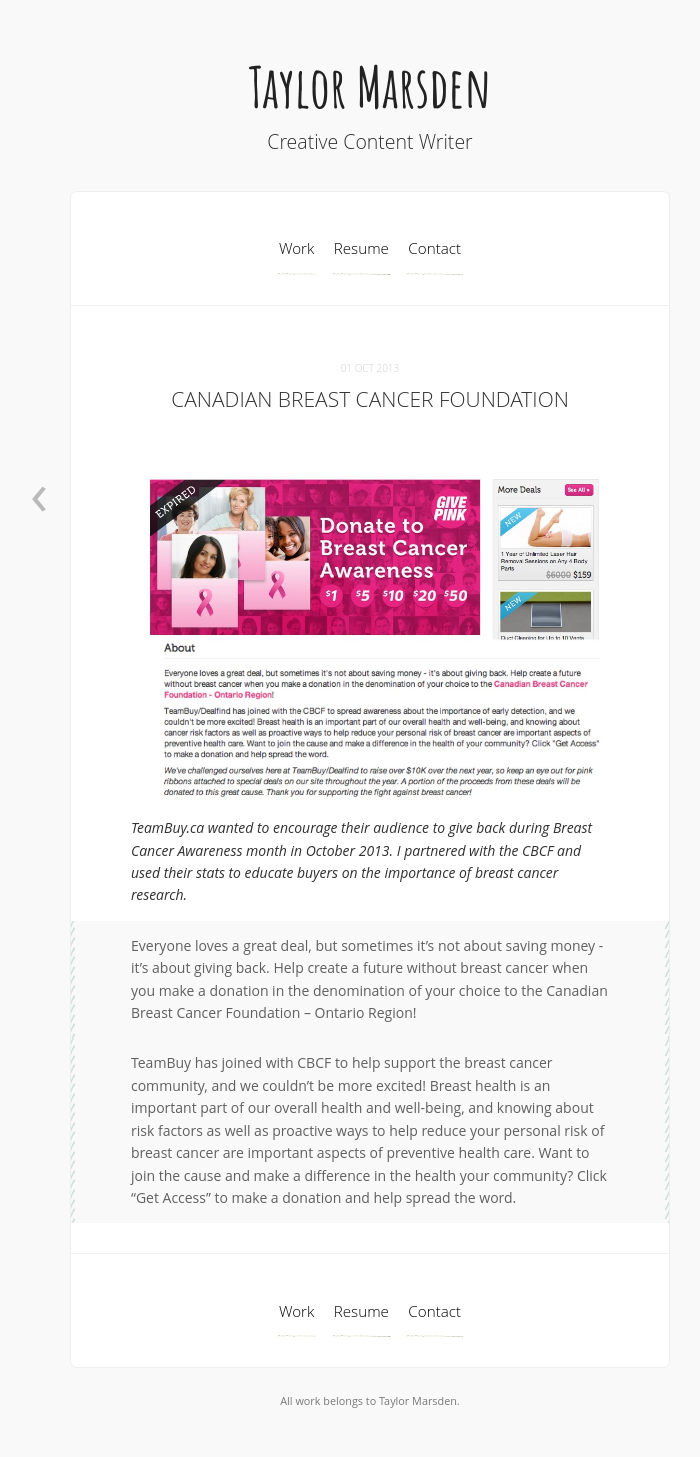
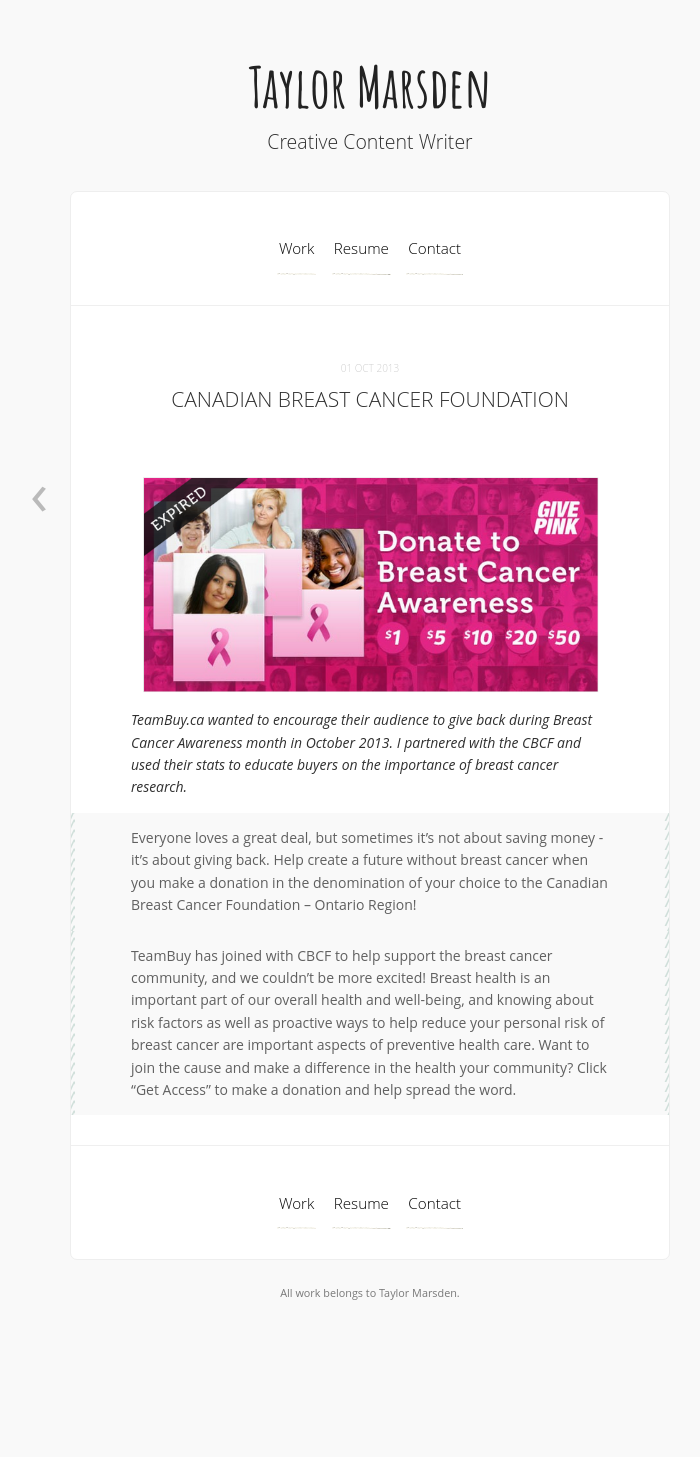
Before and after one commit to tkmars/tkmars.github.io, a Jekyll site: the page built from _posts/2013-10-01-Canadian_Breast_Cancer_Foundation.md, in a window 1280 px wide. Shown: the whole page, without its empty margins (270-970 px from the left). Built offline with Jekyll 4.4.1, drawn with Linux system fonts in a browser that asks for light colours; Markdown is read by kramdown in place of the engine named in the settings; comment, search, counter and statistics services are not loaded; after the commit the page ends 1349 px from its top, so only the background shows below that.

Commit message:
CBCF image changes

```diff
--- a/_posts/2013-10-01-Canadian_Breast_Cancer_Foundation.md
+++ b/_posts/2013-10-01-Canadian_Breast_Cancer_Foundation.md
@@ -4,7 +4,7 @@
 date: 2013-10-01
 ---
 
-![My helpful screenshot]({{ site.url }}/images/BreastCancerFdation.jpeg)
+![My helpful screenshot]({{ site.url }}/images/CanadianBreastCancer.png)
 
 *TeamBuy.ca wanted to encourage their audience to give back during Breast Cancer Awareness month in October 2013. I partnered with the CBCF and used their stats to educate buyers on the importance of breast cancer research.*
 
```
Also changed, not shown: images/BreastCancerFdation.jpeg (deleted), images/CanadianBreastCancer.png (added).
